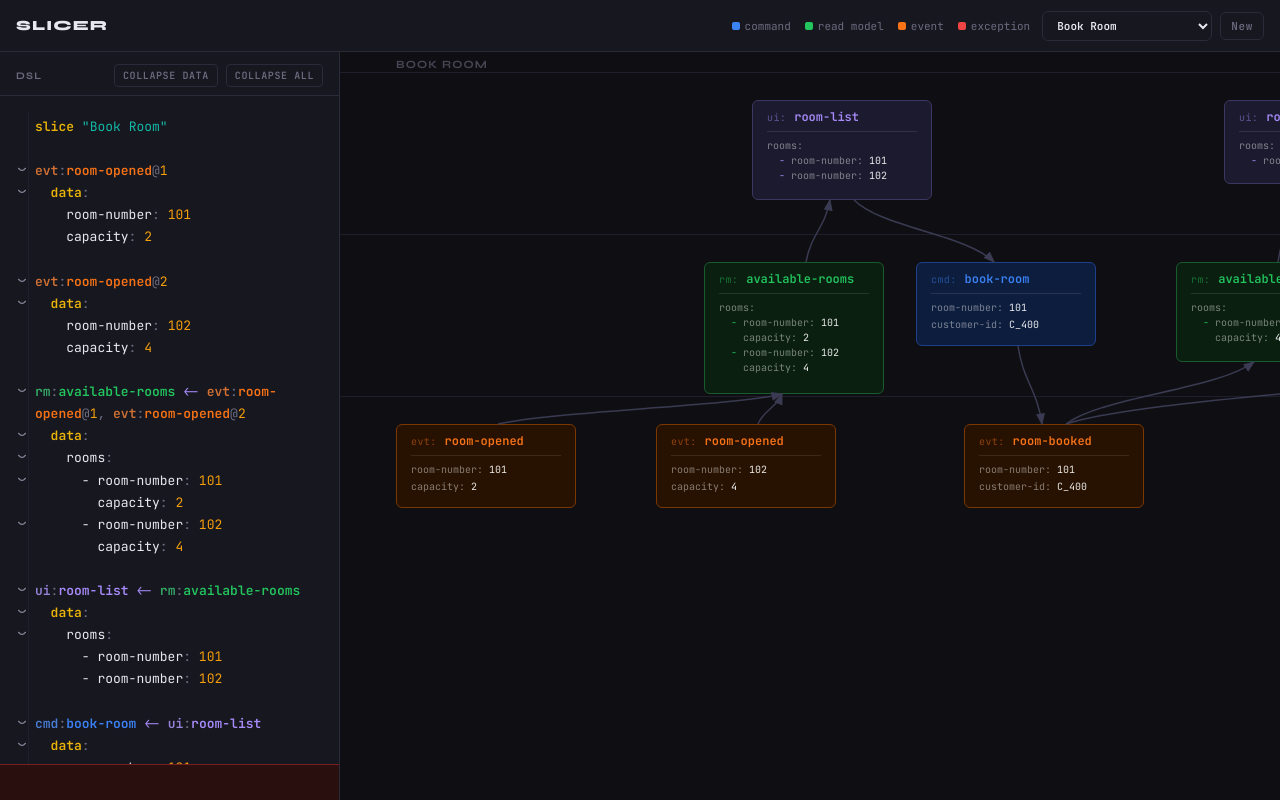
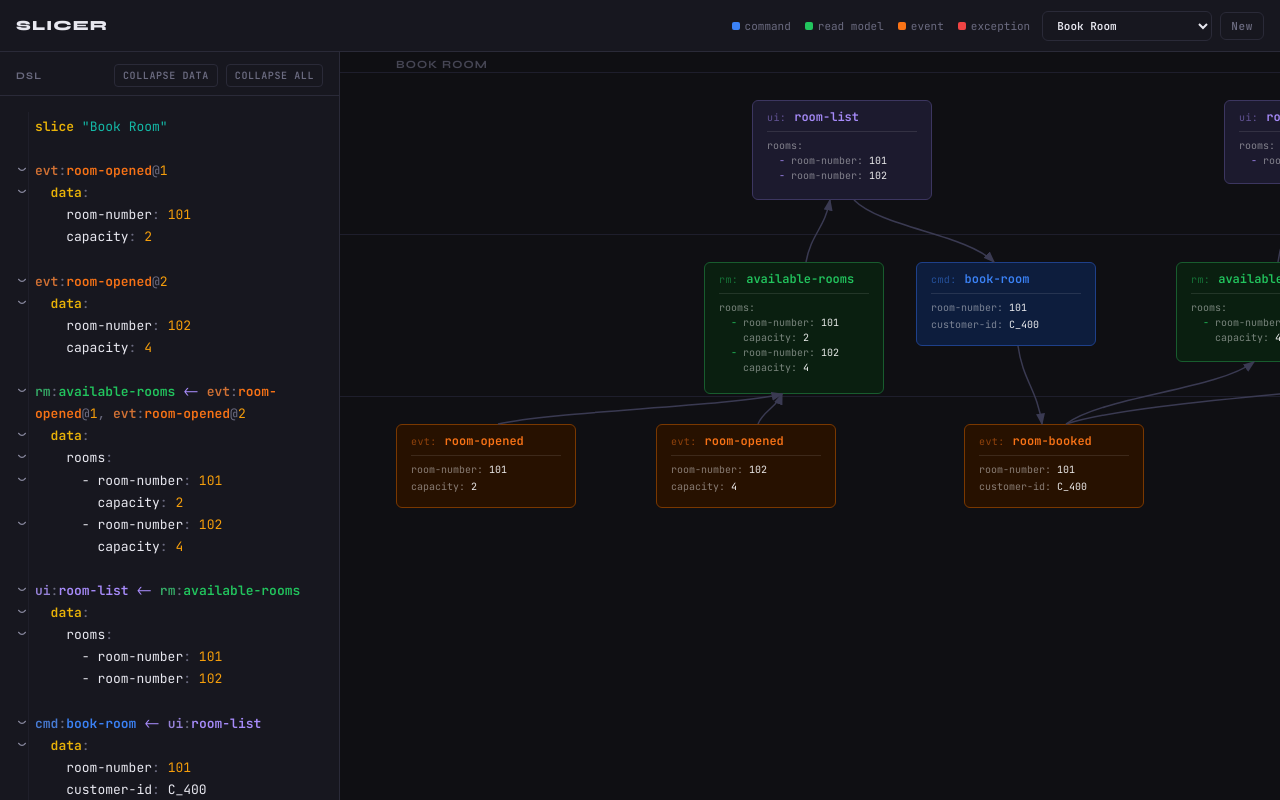
Before and after one commit to Suigi/slicr, a React (Vite) app: page / in a window 1280 px wide. Built offline with nearby package versions, Linux system fonts and the light colour scheme.

Commit message:
Hide bottom warning bar for non-error diagnostics

```diff
--- a/src/App.tsx
+++ b/src/App.tsx
@@ -64,8 +64,7 @@ function App() {
   }, [currentDsl]);
 
   const parsed = parseResult.parsed;
-  const errorText =
-    parseResult.error || parseResult.warnings.map((warning) => `⚠ ${warning.message}`).join(' · ');
+  const errorText = parseResult.error;
   const currentSliceName = getSliceNameFromDsl(currentDsl);
 
   const { collapseAllDataRegions, collapseAllRegions } = useDslEditor({
@@ -285,7 +284,7 @@ function App() {
             </button>
           </div>
           <div ref={editorMountRef} className="dsl-editor" />
-          <div className="error-bar">{errorText}</div>
+          {errorText && <div className="error-bar">{errorText}</div>}
         </div>
 
         <div className="canvas-panel">
```
Also changed, not shown: 1 other file (tests, documents, lock files or other folders).
